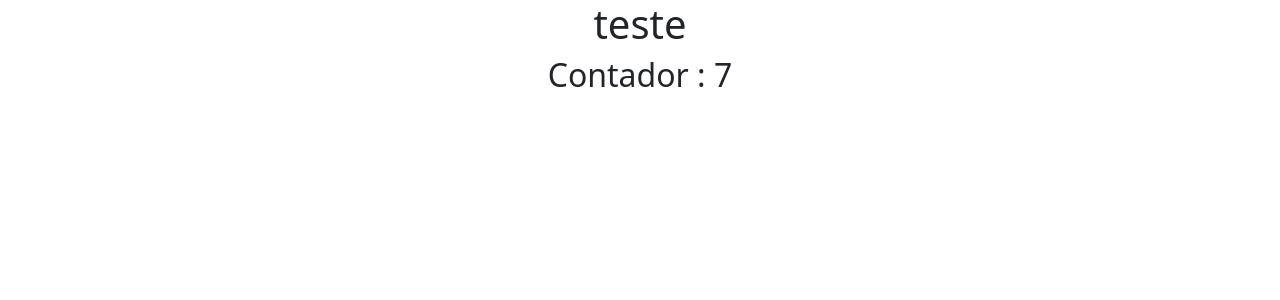
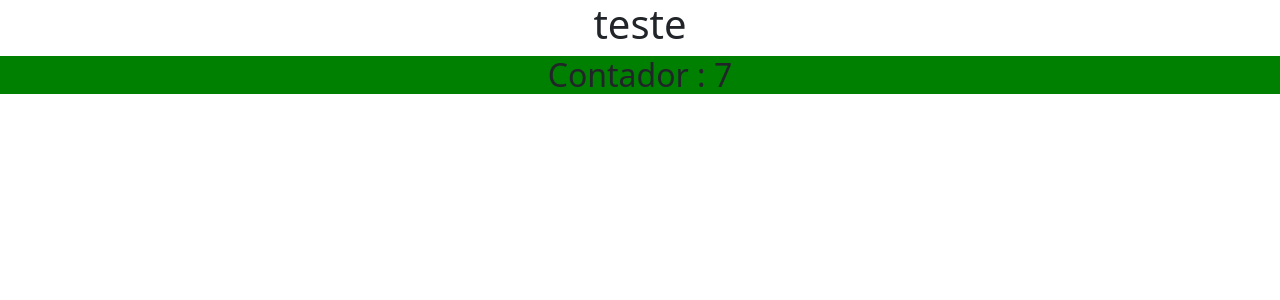
Before and after one commit to 740fernando/explorando-diretivas-angular, an Angular app in the folder workspace/ambiente-angular/: page / in a window 1280 px wide. Shown: the top 300 px of the page. Built offline with nearby package versions, Linux system fonts and the light colour scheme.

Commit message:
Alterando dinamicamente uma propriedade CSS com ngStyle

```diff
--- a/workspace/ambiente-angular/src/app/app.component.html
+++ b/workspace/ambiente-angular/src/app/app.component.html
@@ -1,3 +1,5 @@
 <h1 class="text-center">teste</h1>
 
-<h2  class="text-center">Contador : {{count}} </h2>
+<div [ngStyle] = "{background: count < 5 ? 'red' : 'green'}">
+    <h2  class="text-center">Contador : {{count}} </h2>
+</div>
```
